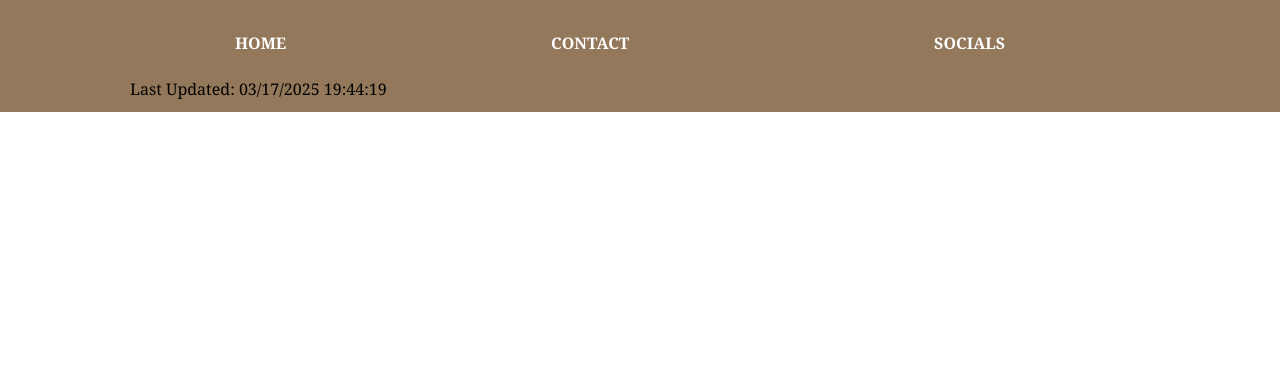
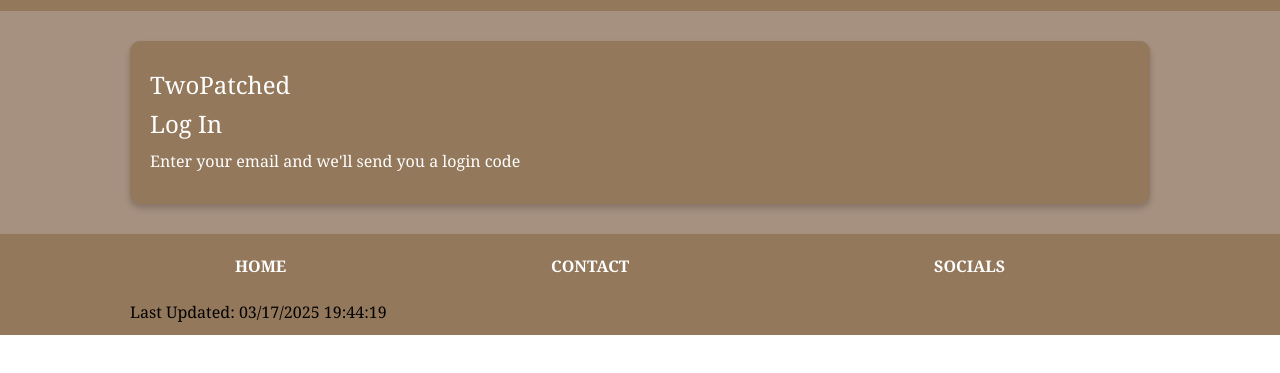
Before and after one commit to rpugh10/CodingProjects, a plain HTML site: page WebsiteFinal/account.html in a window 1280 px wide. Shown: the part 79-452 px from the top of the page. Drawn offline with Linux system fonts and the light colour scheme.

Commit message:
Add files via upload

```diff
--- a/WebsiteFinal/account.html
+++ b/WebsiteFinal/account.html
@@ -22,7 +22,15 @@
         </div>
     </div>
 
-
+    <section class="about">
+        <div class="container">
+            <div class="about-text">
+                <h1 class="accountHeading">TwoPatched</h1>
+                <h1 class="leftSide">Log In</h1>
+                <p class="leftSide">Enter your email and we'll send you a login code</p>
+            </div>
+        </div>
+    </section>
     <footer class="footer">
         <div class="container">
             <table>
```
